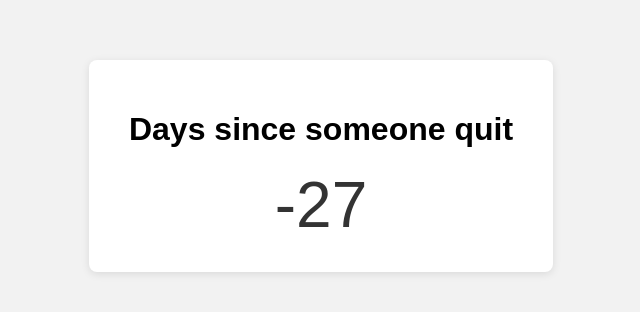
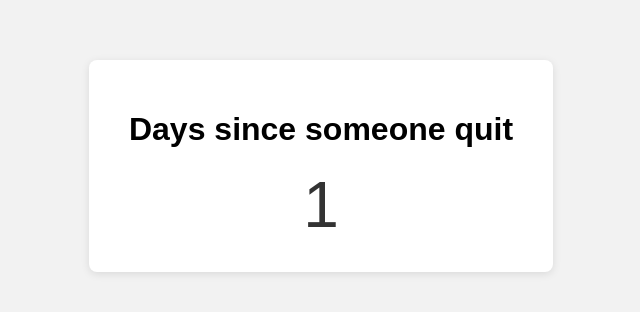
Before and after one commit to yarimiz/days-since-quit, a plain HTML site: page index.html in a window 1280 px wide. Shown: the part 234-546 px from the top of the page, without its empty margins (319-959 px from the left). Drawn offline with Linux system fonts and the light colour scheme.

Commit message:
Update index.html

```diff
--- a/index.html
+++ b/index.html
@@ -40,7 +40,7 @@
     function updateDays() {
       // Create a Date object for February 5, 2025.
       // Note: In JavaScript, months are 0-indexed (0 = January, 1 = February, …)
-      const startDate = new Date(2025, 2, 26); // 2025-02-05
+      const startDate = new Date(2025, 1, 26); // 2025-02-05
       const now = new Date();
 
       // Calculate the time difference in milliseconds
```
